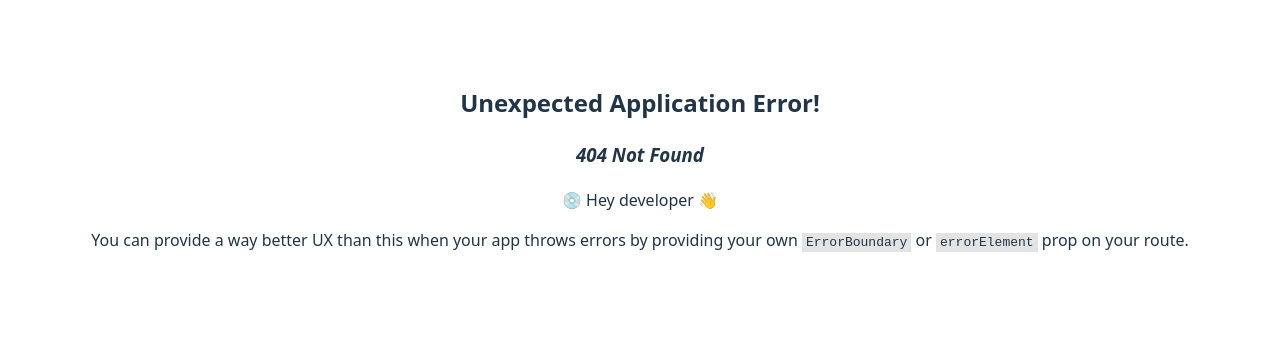
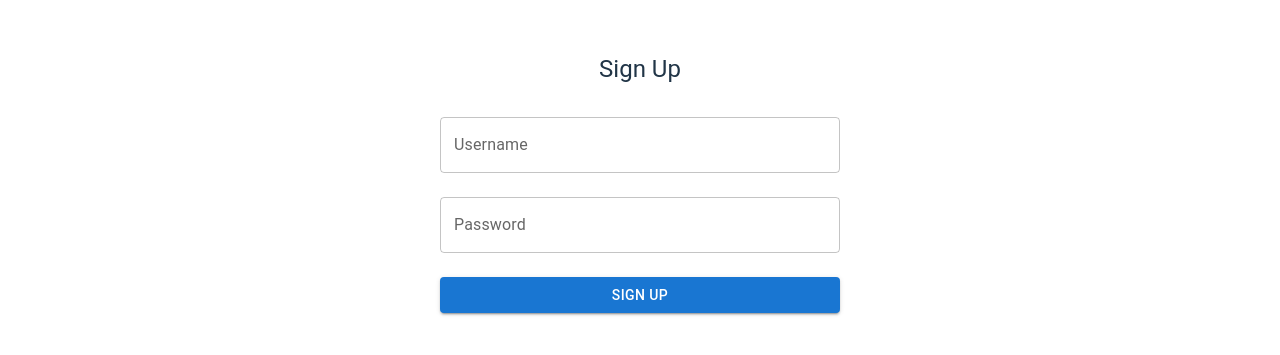
Before and after one commit to Andy-Huangg/CourseConnect, a React (Vite) app in the folder frontend/: page /Signup in a window 1280 px wide. Before the commit this address had no page. Shown: the part 233-588 px from the top of the page. Built offline with nearby package versions, Linux system fonts and the light colour scheme.

Commit message:
Add a signup page

```diff
--- /dev/null
+++ b/frontend/src/Signup.tsx
@@ -0,0 +1,82 @@
+// Signup.tsx
+import { useState } from "react";
+import { TextField, Button, Box, Typography, Alert } from "@mui/material";
+
+export default function Signup() {
+  const [username, setUsername] = useState("");
+  const [password, setPassword] = useState("");
+  const [msg, setMsg] = useState("");
+  const [isError, setIsError] = useState(false);
+
+  const handleSignup = async (e: React.FormEvent) => {
+    e.preventDefault();
+    setMsg("");
+    setIsError(false);
+
+    try {
+      const res = await fetch(
+        `${import.meta.env.VITE_API_URL}/api/Auth/register`,
+        {
+          method: "POST",
+          headers: { "Content-Type": "application/json" },
+          body: JSON.stringify({ username, password }),
+        }
+      );
+
+      const data = await res.json();
+      console.log(data);
+
+      if (res.ok && data.token) {
+        localStorage.setItem("jwt", data.token);
+        setMsg("Signup successful!");
+      } else {
+        setIsError(true);
+        // Check if the error is specifically about username already existing
+        if (data.message === "Username already exists.") {
+          setMsg("Username already exists.");
+        } else {
+          // For other errors
+          setMsg(typeof data.message === "string" ? data : "Signup failed");
+        }
+      }
+    } catch (error) {
+      setIsError(true);
+      setMsg("An error occurred during signup");
+    }
+  };
+
+  return (
+    <Box
+      component="form"
+      onSubmit={handleSignup}
+      sx={{ maxWidth: 400, mx: "auto", mt: 4 }}
+    >
+      <Typography variant="h5" mb={2}>
+        Sign Up
+      </Typography>
+      <TextField
+        label="Username"
+        fullWidth
+        margin="normal"
+        value={username}
+        onChange={(e) => setUsername(e.target.value)}
+      />
+      <TextField
+        label="Password"
+        type="password"
+        fullWidth
+        margin="normal"
+        value={password}
+        onChange={(e) => setPassword(e.target.value)}
+      />
+      <Button type="submit" variant="contained" fullWidth sx={{ mt: 2 }}>
+        Sign Up
+      </Button>
+      {msg && (
+        <Alert severity={isError ? "error" : "success"} sx={{ mt: 2 }}>
+          {msg}
+        </Alert>
+      )}
+    </Box>
+  );
+}
--- a/frontend/src/main.tsx
+++ b/frontend/src/main.tsx
@@ -4,11 +4,16 @@ import { StrictMode } from "react";
 import { createBrowserRouter, RouterProvider } from "react-router";
 import "./index.css";
 import App from "./App.tsx";
+import Signup from "./Signup.tsx";
 
 const router = createBrowserRouter([
   {
     path: "/",
     Component: App,
+  },
+  {
+    path: "/Signup",
+    Component: Signup,
   },
 ]);
 
```
